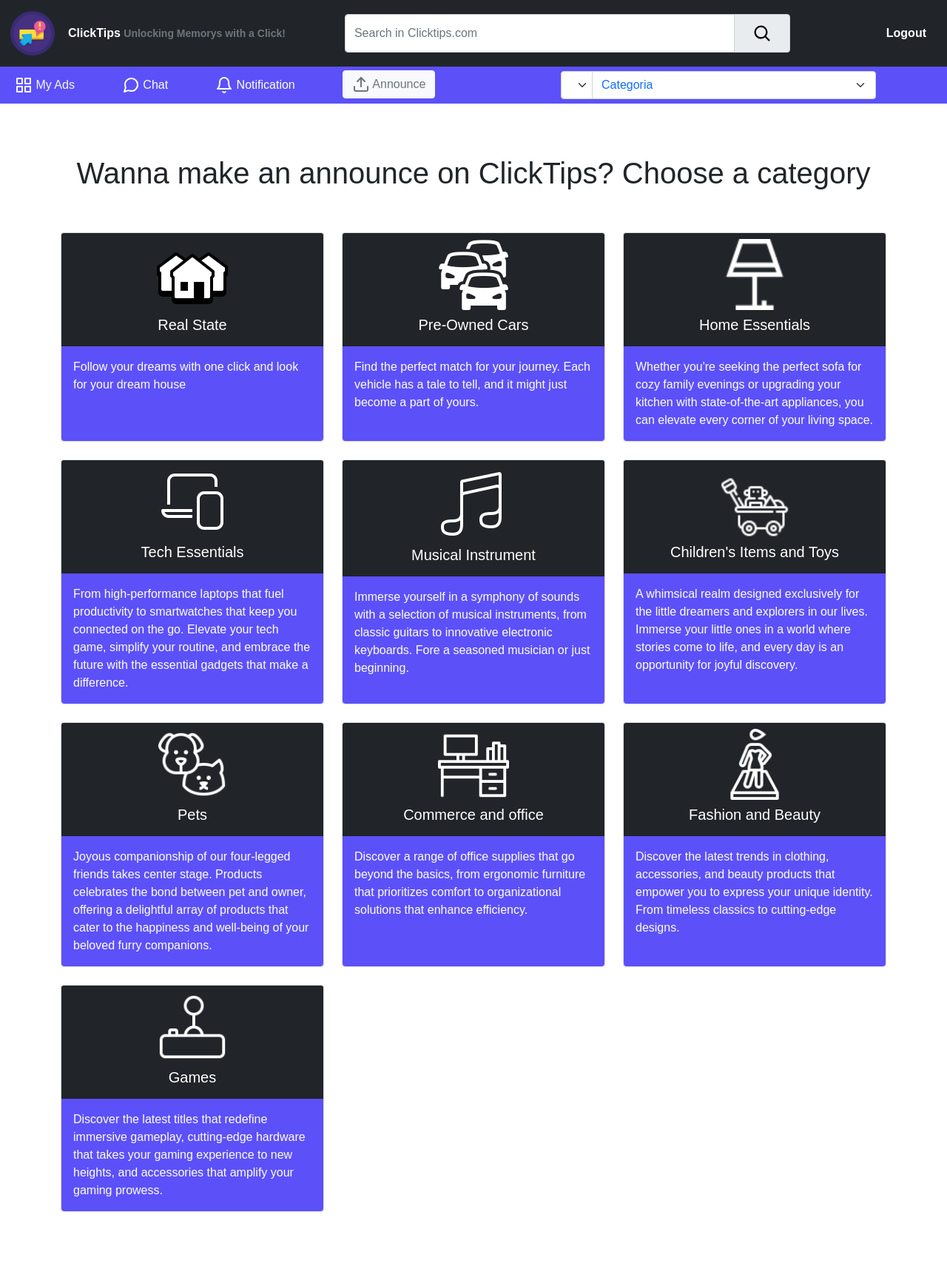
After one commit to MiracleForge/Cs50FinalProject, a Flask app: page /announce in a window 1280 px wide. The commit adds this page. Shown: the whole page at 74% size. Run offline with Flask 3, Linux system fonts and the light colour scheme; the visitor is signed in with stand-in values (Sample User, id 1); some libraries are stand-ins or nearby versions.

Commit message:
Page announce card done, wrong name (index) pre-branch

```diff
--- a/app.py
+++ b/app.py
@@ -158,7 +158,7 @@ def myads():
         else:
             return render_template("login.html")
 
-
+#trying to work with git
 @app.route("/announce", methods = ["GET", "POST"])
 @login_required
 def announce():
--- a/helpers.py
+++ b/helpers.py
@@ -1,6 +1,6 @@
 from flask import redirect, session
 from functools import wraps
-
+# working with git
 def login_required(f):
     """
     Decorate routes to require login.
--- a/static/CSS/style.css
+++ b/static/CSS/style.css
@@ -63,7 +63,7 @@ body {
     color: #768390!important;
 }
 
-/*Animations */
+/*Animations work with git */
 
 
 .search-input-container {
--- /dev/null
+++ b/templates/index.html
@@ -0,0 +1,136 @@
+{% extends "layout.html" %}
+
+{% block title %}
+    Announce
+{% endblock %}
+
+{% block main %}
+<div class="container">
+    <h1 class="text-center mt-4">Wanna make an announce on ClickTips? Choose a category</h1>
+    <div class="row row-cols-1 row-cols-md-3 g-4 py-5">
+        <!---->
+        <div class="col">
+            <div class="card rounded-top h-md-100 h-100">
+                <div class="card-header bg-dark text-center ">
+                   <img class="img-fluid" src="/static/assets/image/icons8-houses-96.png" alt="">
+                   <h5 class="text-center text-white pt-2">Real State</h5>
+                </div>
+                <div class="card-body rounded-bottom" id="custon-cardHeader">
+                    <p class="card-text text-white">Follow your dreams with one click and look for your dream house</p>
+                </div>
+            </div>
+        </div>
+        <!---->
+        <div class="col">
+            <div class="card rounded-top h-md-100 h-100">
+                <div class="card-header bg-dark text-center ">
+                   <img class="img-fluid" src="/static/assets/image/icons8-traffic-jam-96 (3).png" alt="Pre-Owned Cars">
+                   <h5 class="text-center text-white pt-2">Pre-Owned Cars</h5>
+                </div>
+                <div class="card-body rounded-bottom"  id="custon-cardHeader">
+                    <p class="card-text text-white" > Find the perfect match for your journey. Each vehicle has a tale to tell, and it might just become a part of yours.</p>
+                </div>
+            </div>
+        </div>
+        <!---->
+        <div class="col">
+            <div class="card rounded-top h-md-100 h-100">
+                <div class="card-header bg-dark text-center ">
+                   <img class="img-fluid" src="/static/assets/image/icons8-lampshade-64 (1).png" style="height: 96px; width: 96px;" alt="">
+                   <h5 class="text-center text-white pt-2">Home Essentials</h5>
+                </div>
+                <div class="card-body rounded-bottom"id="custon-cardHeader">
+                    <p class="card-text text-white">Whether you're seeking the perfect sofa for cozy family evenings or upgrading your kitchen with state-of-the-art appliances, you can elevate every corner of your living space.</p>
+                </div>
+            </div>
+        </div>
+        <!---->
+        <div class="col">
+            <div class="card rounded-top h-md-100 h-100">
+                <div class="card-header bg-dark text-center ">
+                   <img class="img-fluid" src="/static/assets/image/icons8-laptop-96.png" alt="">
+                   <h5 class="text-center text-white pt-2">Tech Essentials</h5>
+                </div>
+                <div class="card-body rounded-bottom" id="custon-cardHeader">
+                    <p class="card-text text-white">From high-performance laptops that fuel productivity to smartwatches that keep you connected on the go. Elevate your tech game, simplify your routine, and embrace the future with the essential gadgets that make a difference. </p>
+                </div>
+            </div>
+        </div>
+        <!---->
+        <div class="col">
+            <div class="card rounded-top h-md-100 h-100">
+                <div class="card-header bg-dark text-center ">
+                   <img class="img-fluid" src="/static/assets/image/icons8-musical-notes-100.png" alt="">
+                   <h5 class="text-center text-white pt-2">Musical Instrument</h5>
+                </div>
+                <div class="card-body rounded-bottom" id="custon-cardHeader">
+                    <p class="card-text text-white">Immerse yourself in a symphony of sounds with a selection of musical instruments, from classic guitars to innovative electronic keyboards. Fore a seasoned musician or just beginning.</p>
+                </div>
+            </div>
+        </div>
+        <!---->
+        <div class="col">
+            <div class="card rounded-top h-md-100 h-100">
+                <div class="card-header bg-dark text-center ">
+                   <img class="img-fluid" src="/static/assets/image/icons8-toys-64.png" style="height: 96px; width: 96px;" alt="Children's Items and Toys">
+                   <h5 class="text-center text-white pt-2">Children's Items and Toys</h5>
+                </div>
+                <div class="card-body rounded-bottom" id="custon-cardHeader">
+                    <p class="card-text text-white">A whimsical realm designed exclusively for the little dreamers and explorers in our lives. Immerse your little ones in a world where stories come to life, and every day is an opportunity for joyful discovery.</p>
+                </div>
+            </div>
+        </div>
+        <!---->
+        <div class="col">
+            <div class="card rounded-top h-md-100 h-100">
+                <div class="card-header bg-dark text-center ">
+                   <img class="img-fluid" src="/static/assets/image/icons8-pets-100.png" style="height: 96px; width: 96px;"  alt="Pets">
+                   <h5 class="text-center text-white pt-2">Pets</h5>
+                </div>
+                <div class="card-body rounded-bottom" id="custon-cardHeader">
+                    <p class="card-text text-white"> Joyous companionship of our four-legged friends takes center stage. Products celebrates the bond between pet and owner, offering a delightful array of products that cater to the happiness and well-being of your beloved furry companions.</p>
+                </div>
+            </div>
+        </div>
+        <!---->
+        <div class="col">
+            <div class="card rounded-top h-md-100 h-100">
+                <div class="card-header bg-dark text-center ">
+                   <img class="img-fluid" src="/static/assets/image/icons8-office-100.png" style="height: 96px; width: 96px;"  alt="Commerce and office">
+                   <h5 class="text-center text-white pt-2">Commerce and office</h5>
+                </div>
+                <div class="card-body rounded-bottom" id="custon-cardHeader">
+                    <p class="card-text text-white">Discover a range of office supplies that go beyond the basics, from ergonomic furniture that prioritizes comfort to organizational solutions that enhance efficiency.</p>
+                </div>
+            </div>
+        </div>
+        <div class="col">
+            <div class="card rounded-top h-md-100 h-100">
+                <div class="card-header bg-dark text-center ">
+                   <img class="img-fluid" src="/static/assets/image/icons8-fashion-100.png" style="height: 96px; width: 96px;"  alt="Fashion and Beauty">
+                   <h5 class="text-center text-white pt-2">Fashion and Beauty</h5>
+                </div>
+                <div class="card-body rounded-bottom" id="custon-cardHeader">
+                    <p class="card-text text-white">Discover the latest trends in clothing, accessories, and beauty products that empower you to express your unique identity. From timeless classics to cutting-edge designs.</p>
+                </div>
+            </div>
+        </div>
+        <div class="col ">
+            <div class="card rounded-top h-md-100 h-100">
+                <div class="card-header bg-dark text-center ">
+                   <img class="img-fluid" src="/static/assets/image/icons8-controller-100.png"  style="height: 96px; width: 96px;" alt="Games">
+                   <h5 class="text-center text-white pt-2">Games</h5>
+                </div>
+                <div class="card-body rounded-bottom" id="custon-cardHeader">
+                    <p class="card-text text-white">Discover the latest titles that redefine immersive gameplay, cutting-edge hardware that takes your gaming experience to new heights, and accessories that amplify your gaming prowess.</p>
+                </div>
+            </div>
+        </div>
+
+        <!-- End of my cards working with git -->
+
+    </div>
+</div>
+
+
+{% endblock %}
--- a/templates/layout.html
+++ b/templates/layout.html
@@ -77,7 +77,7 @@
                 {% endif %}
             </div>
         </div>
-        <!--  End of nav content-->
+        <!--  End of nav content working with git-->
     </nav>
 
 
--- a/templates/login.html
+++ b/templates/login.html
@@ -34,7 +34,7 @@
     <div class="row justify-content-center">
         <div class="col-md-5 shadow-lg rounded p-4 mb-4">
             <div class="card">
-                <!-- Header-->
+                <!-- Header working with git-->
                 <div class="card-header bg-dark text-center">
                     <div class="d-flex flex-column align-items-center">
                         <a href="/">
--- a/templates/register.html
+++ b/templates/register.html
@@ -35,7 +35,7 @@
     <div class="row justify-content-center">
         <div class="col-md-5 shadow-lg rounded p-4 mb-4">
             <div class="card">
-                <!-- Header-->
+                <!-- Header working with git-->
                 <div class="card-header bg-dark text-center">
                     <div class="d-flex flex-column align-items-center">
                         <a href="/">
--- a/terminal commands.txt
+++ b/terminal commands.txt
@@ -1,5 +1,5 @@
 $env:username -
-
+working
 git --> git helper
 git init
 git remote add origin <shttps://github.com/MiracleForge/Cs50FinalProject.git>
```
Also changed, not shown: bootstrapTips.txt (added, +32 -0 lines), 1 other file.
